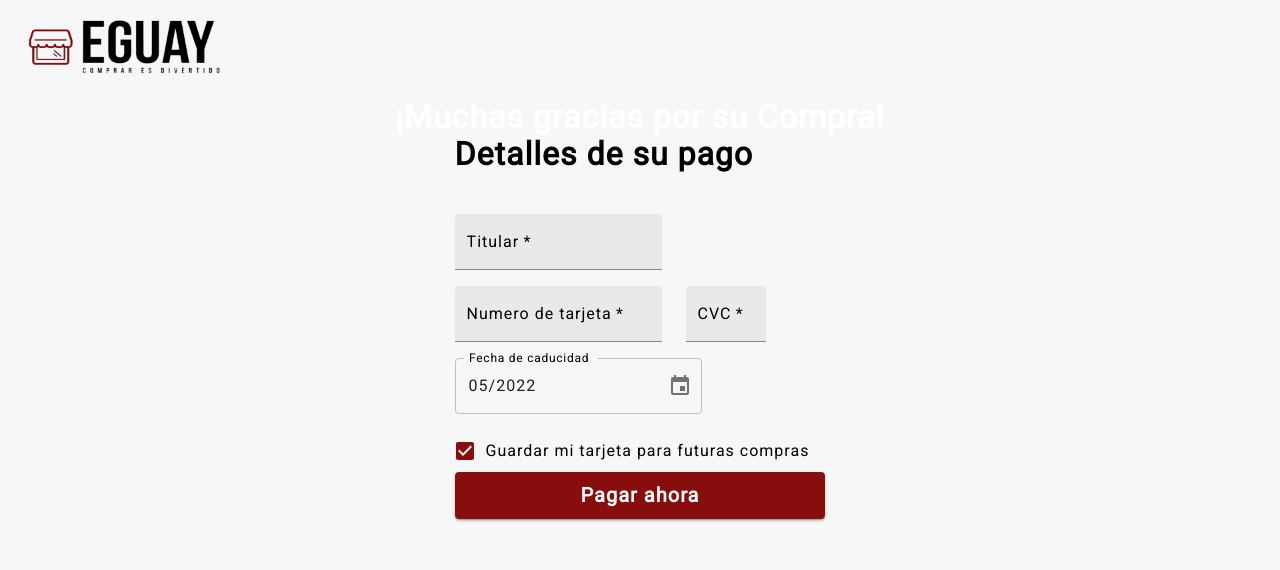
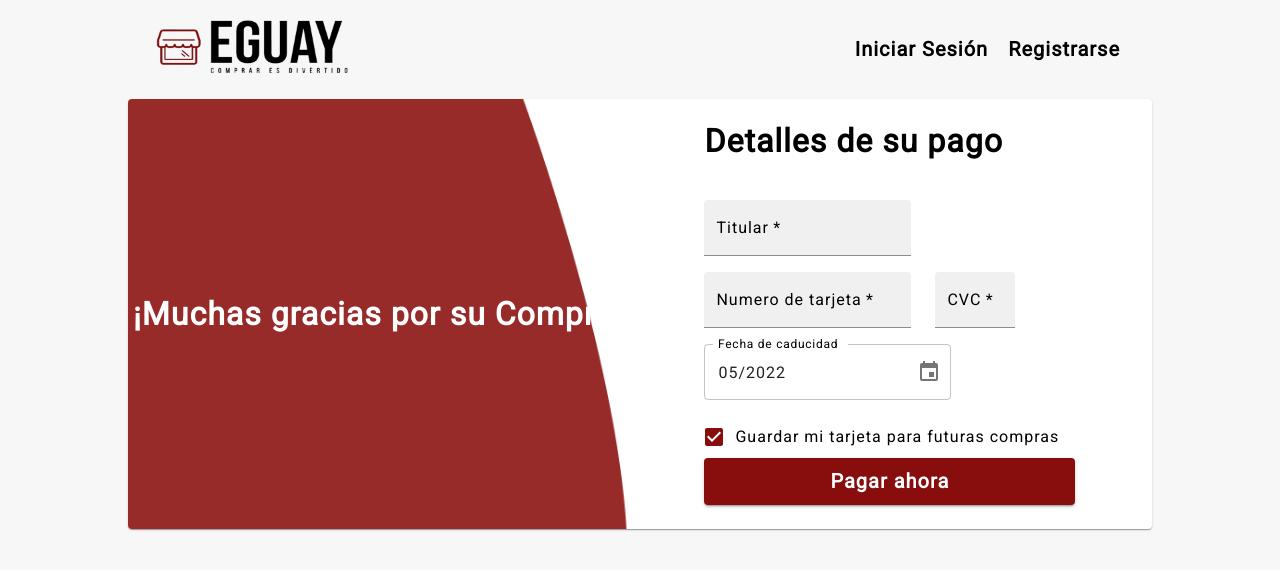
Before and after one commit to tomgreef/Eguay-dummy-app, a React (Create React App) app: page /pago in a window 1280 px wide. Shown: the top 570 px of the page. Built offline with nearby package versions, Linux system fonts and the light colour scheme.

Commit message:
pago casi listo

```diff
--- a/src/components/pago/Pago.tsx
+++ b/src/components/pago/Pago.tsx
@@ -2,7 +2,7 @@ import * as React from 'react'
 import {FC} from 'react'
 import Typography from '@mui/material/Typography';
 import NavBar from "../app/NavBar";
-import {Button, Checkbox, FormControlLabel, FormGroup, Stack} from "@mui/material";
+import {Button, Card, Checkbox, FormControlLabel, FormGroup, Stack} from "@mui/material";
 import Grid from "@mui/material/Grid";
 import TextField from "@mui/material/TextField";
 import {DesktopDatePicker} from "@mui/x-date-pickers";
@@ -27,13 +27,18 @@ const Pago: FC = () => {
 
     return (
         <>
-            <NavBar hideLinks={true}/>
-
-            <Grid container display="flex" direction="row" justifyContent="center">
-                <Grid container display="flex" justifyContent="center" alignContent="center">
-                    <Typography variant='h1' align="center" alignContent="center" color="white"> ¡Muchas gracias por su Compra!</Typography>
+            <Grid container direction="column" justifyContent="center" alignContent="center">
+                <NavBar hideLinks={false}/>
+                <Card sx={{ width: "80%", height: "80%", border: "thick", borderRadius: 1}}>
+                    <Stack direction="row">
+                        <Grid container display="flex" justifyContent="center" alignContent="center"
+                              sx={{
+                                  backgroundImage: "url('http://localhost:3000/img/pagoBackgrond.png')",
+                                  backgroundSize: "cover"
+                              }}>
+                            <Typography variant='h1' align="center" alignContent="center" color="white">¡Muchas gracias por su Compra!</Typography>
                         </Grid>
-                <Grid container direction="column" justifyContent="center" alignItems="center">
+                        <Grid container direction="column" justifyContent="center" alignItems="center" sx={{padding: 3}}>
                             <Stack spacing={5}>
                                 <Grid item justifyContent="center" alignItems="center">
                                     <Typography variant='h1'>Detalles de su pago</Typography>
@@ -62,6 +67,8 @@ const Pago: FC = () => {
                                 </Stack>
                             </Stack>
                         </Grid>
+                    </Stack>
+                </Card>
             </Grid>
         </>
     );
```
Lines whose indentation alone changed are shown as unchanged.
